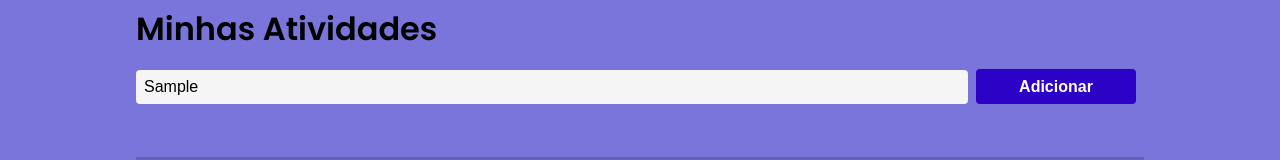
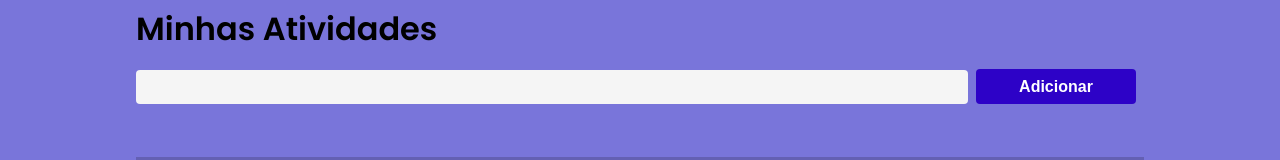
Before and after one commit to Nardogomes/activitylist, a React (Create React App) app: page / in a window 1280 px wide. Both pictures are taken after typing "Sample" into the empty fields and a click on the button "Adicionar". Shown: the part 375-535 px from the top of the page. Built offline with nearby package versions, Linux system fonts and the light colour scheme.

Commit message:
Configurando o contexto para receber o valor do status da atividade.

```diff
--- a/src/ListContext.tsx
+++ b/src/ListContext.tsx
@@ -1,12 +1,17 @@
 import { createContext, useState, ReactNode } from "react";
+
+interface ListProps {
+  name: string;
+  status: boolean;
+}
 
 interface ListProviderProps {
   children: ReactNode;
 }
 
 interface ListContextData {
-  list: string[];
-  addItem: (item: string) => void;
+  list: ListProps[];
+  addItem: (item: ListProps) => void;
 }
 
 export const ListContext = createContext<ListContextData>(
@@ -14,10 +19,10 @@ export const ListContext = createContext<ListContextData>(
 );
 
 export function ListProvider({ children }: ListProviderProps) {
-  const [list, setList] = useState<string[]>([]);
+  const [list, setList] = useState<ListProps[]>([]);
 
-  function addItem(item: string) {
-    setList([...list, item]);
+  function addItem({ name, status }: ListProps) {
+    setList([...list, { name, status }]);
   }
 
   return (
--- a/src/components/Input/index.tsx
+++ b/src/components/Input/index.tsx
@@ -6,17 +6,23 @@ import { Container } from "./styles";
 export function Input() {
   const { addItem } = useContext(ListContext);
 
-  const [activity, setActivity] = useState("");
+  const [activity, setActivity] = useState<string>("");
 
   function incrementItem() {
-    addItem(activity);
+    addItem({ name: activity, status: false });
+
+    setActivity("");
   }
 
   return (
     <Container>
       <h1>Minhas Atividades</h1>
       <div className="input-info">
-        <input type="text" onChange={(e) => setActivity(e.target.value)} />
+        <input
+          type="text"
+          value={activity}
+          onChange={(e) => setActivity(e.target.value)}
+        />
         <button type="button" onClick={incrementItem}>
           Adicionar
         </button>
--- a/src/components/List/index.tsx
+++ b/src/components/List/index.tsx
@@ -13,8 +13,8 @@ export function List() {
         ? list.map((item, index) => (
             <div key={index}>
               <p>
-                <input type="checkbox" />
-                {item}
+                <input type="checkbox" checked={item.status} />
+                {item.name}
               </p>
               <button>
                 <FiTrash2 size={24} />
```
